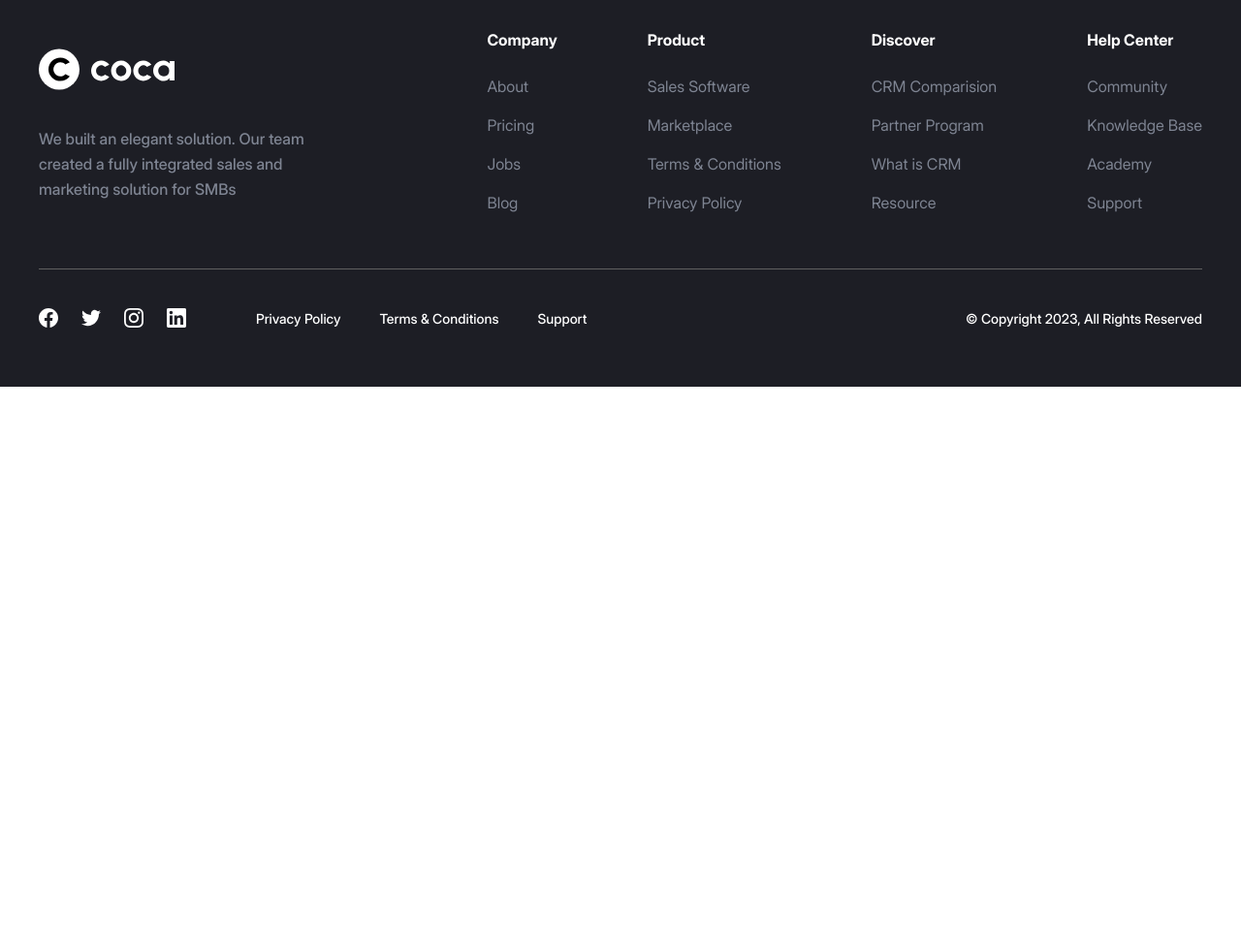
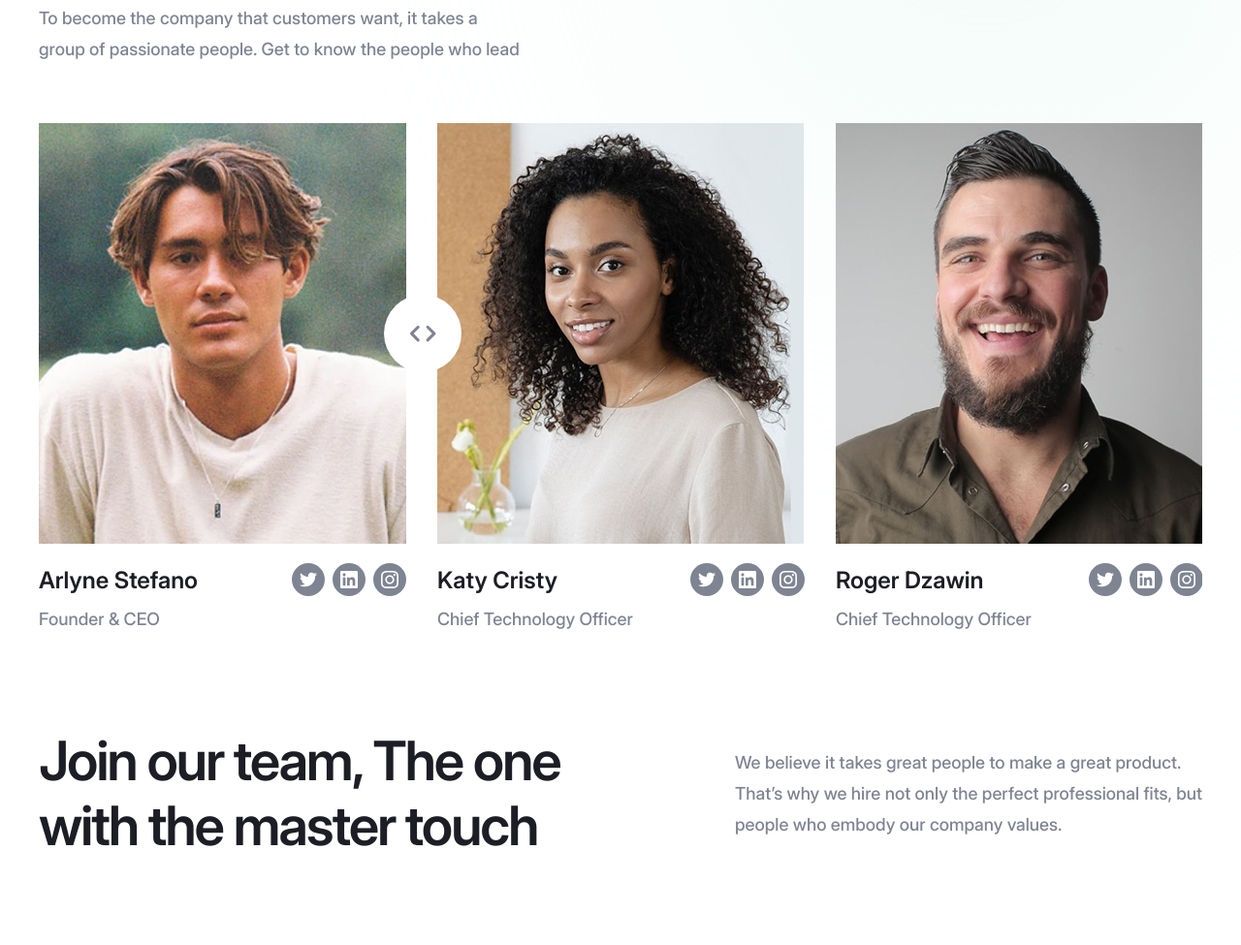
Before and after one commit to bol-web/coca, a website built with Vite: page src/about.html in a window 1280 px wide. Shown: the part 2445-3420 px from the top of the page at 97% size. Before the commit the page ends 2844 px from the top, so only its background shows below. Built offline with nearby package versions, Linux system fonts and the light colour scheme.

Commit message:
Created team section in About page

```diff
--- /dev/null
+++ b/src/html/components/about/team.html
@@ -0,0 +1,310 @@
+<section class="team">
+  <div class="container">
+    <div class="team__head">
+      <h2 class="team__head-title heading-h2">
+        Meet our team of creators, designers, and world-class problem solvers
+      </h2>
+      <p class="team__head-descr text-p-medium">
+        To become the company that customers want, it takes a group of
+        passionate people. Get to know the people who lead
+      </p>
+    </div>
+    <div class="swiper team__slider">
+      <div class="team__slider-btns">
+        <svg
+          width="27"
+          height="17"
+          viewBox="0 0 27 17"
+          fill="none"
+          xmlns="http://www.w3.org/2000/svg"
+        >
+          <path
+            d="M18.1666 1.5L24.8333 8.16667L18.1666 14.8333M8.16658 14.8333L1.49992 8.16667L8.16658 1.5"
+            stroke="#7E8492"
+            stroke-width="3"
+            stroke-linecap="round"
+            stroke-linejoin="round"
+          />
+        </svg>
+      </div>
+      <div class="swiper-wrapper">
+        <div class="swiper-slide team__member">
+          <img
+            loading="lazy"
+            class="team__member-img"
+            src="./assets/image/member-img-1.jpg"
+            alt="Team member"
+          />
+          <div class="team__member-wrapper">
+            <div class="team__member-info">
+              <h4 class="team__member-title text-p-large">Arlyne Stefano</h4>
+              <p class="team__member-position text-p-medium">Founder & CEO</p>
+            </div>
+            <div class="team__member-socials">
+              <a class="team__member-socials-link" href="#">
+                <img
+                  loading="lazy"
+                  width="18"
+                  height="18"
+                  src="./assets/icons/socials/twitter-icon.svg"
+                  alt="Twitter"
+                />
+              </a>
+              <a class="team__member-socials-link" href="#">
+                <img
+                  loading="lazy"
+                  width="18"
+                  height="18"
+                  src="./assets/icons/socials/linkedin-icon.svg"
+                  alt="LinkedIn"
+                />
+              </a>
+              <a class="team__member-socials-link" href="#">
+                <img
+                  loading="lazy"
+                  width="18"
+                  height="18"
+                  src="./assets/icons/socials/instagram-icon.svg"
+                  alt="Twitter"
+                />
+              </a>
+            </div>
+          </div>
+        </div>
+        <div class="swiper-slide team__member">
+          <img
+            loading="lazy"
+            class="team__member-img"
+            src="./assets/image/member-img-2.jpg"
+            alt="Team member"
+          />
+          <div class="team__member-wrapper">
+            <div class="team__member-info">
+              <h4 class="team__member-title text-p-large">Katy Cristy</h4>
+              <p class="team__member-position text-p-medium">
+                Chief Technology Officer
+              </p>
+            </div>
+            <div class="team__member-socials">
+              <a class="team__member-socials-link" href="#">
+                <img
+                  loading="lazy"
+                  width="18"
+                  height="18"
+                  src="./assets/icons/socials/twitter-icon.svg"
+                  alt="Twitter"
+                />
+              </a>
+              <a class="team__member-socials-link" href="#">
+                <img
+                  loading="lazy"
+                  width="18"
+                  height="18"
+                  src="./assets/icons/socials/linkedin-icon.svg"
+                  alt="LinkedIn"
+                />
+              </a>
+              <a class="team__member-socials-link" href="#">
+                <img
+                  loading="lazy"
+                  width="18"
+                  height="18"
+                  src="./assets/icons/socials/instagram-icon.svg"
+                  alt="Twitter"
+                />
+              </a>
+            </div>
+          </div>
+        </div>
+        <div class="swiper-slide team__member">
+          <img
+            loading="lazy"
+            class="team__member-img"
+            src="./assets/image/member-img-3.jpg"
+            alt="Team member"
+          />
+          <div class="team__member-wrapper">
+            <div class="team__member-info">
+              <h4 class="team__member-title text-p-large">Roger Dzawin</h4>
+              <p class="team__member-position text-p-medium">
+                Chief Technology Officer
+              </p>
+            </div>
+            <div class="team__member-socials">
+              <a class="team__member-socials-link" href="#">
+                <img
+                  loading="lazy"
+                  width="18"
+                  height="18"
+                  src="./assets/icons/socials/twitter-icon.svg"
+                  alt="Twitter"
+                />
+              </a>
+              <a class="team__member-socials-link" href="#">
+                <img
+                  loading="lazy"
+                  width="18"
+                  height="18"
+                  src="./assets/icons/socials/linkedin-icon.svg"
+                  alt="LinkedIn"
+                />
+              </a>
+              <a class="team__member-socials-link" href="#">
+                <img
+                  loading="lazy"
+                  width="18"
+                  height="18"
+                  src="./assets/icons/socials/instagram-icon.svg"
+                  alt="Twitter"
+                />
+              </a>
+            </div>
+          </div>
+        </div>
+        <div class="swiper-slide team__member">
+          <img
+            loading="lazy"
+            class="team__member-img"
+            src="./assets/image/member-img-1.jpg"
+            alt="Team member"
+          />
+          <div class="team__member-wrapper">
+            <div class="team__member-info">
+              <h4 class="team__member-title text-p-large">Arlyne Stefano</h4>
+              <p class="team__member-position text-p-medium">Founder & CEO</p>
+            </div>
+            <div class="team__member-socials">
+              <a class="team__member-socials-link" href="#">
+                <img
+                  loading="lazy"
+                  width="18"
+                  height="18"
+                  src="./assets/icons/socials/twitter-icon.svg"
+                  alt="Twitter"
+                />
+              </a>
+              <a class="team__member-socials-link" href="#">
+                <img
+                  loading="lazy"
+                  width="18"
+                  height="18"
+                  src="./assets/icons/socials/linkedin-icon.svg"
+                  alt="LinkedIn"
+                />
+              </a>
+              <a class="team__member-socials-link" href="#">
+                <img
+                  loading="lazy"
+                  width="18"
+                  height="18"
+                  src="./assets/icons/socials/instagram-icon.svg"
+                  alt="Twitter"
+                />
+              </a>
+            </div>
+          </div>
+        </div>
+        <div class="swiper-slide team__member">
+          <img
+            loading="lazy"
+            class="team__member-img"
+            src="./assets/image/member-img-2.jpg"
+            alt="Team member"
+          />
+          <div class="team__member-wrapper">
+            <div class="team__member-info">
+              <h4 class="team__member-title text-p-large">Katy Cristy</h4>
+              <p class="team__member-position text-p-medium">
+                Chief Technology Officer
+              </p>
+            </div>
+            <div class="team__member-socials">
+              <a class="team__member-socials-link" href="#">
+                <img
+                  loading="lazy"
+                  width="18"
+                  height="18"
+                  src="./assets/icons/socials/twitter-icon.svg"
+                  alt="Twitter"
+                />
+              </a>
+              <a class="team__member-socials-link" href="#">
+                <img
+                  loading="lazy"
+                  width="18"
+                  height="18"
+                  src="./assets/icons/socials/linkedin-icon.svg"
+                  alt="LinkedIn"
+                />
+              </a>
+              <a class="team__member-socials-link" href="#">
+                <img
+                  loading="lazy"
+                  width="18"
+                  height="18"
+                  src="./assets/icons/socials/instagram-icon.svg"
+                  alt="Twitter"
+                />
+              </a>
+            </div>
+          </div>
+        </div>
+        <div class="swiper-slide team__member">
+          <img
+            loading="lazy"
+            class="team__member-img"
+            src="./assets/image/member-img-3.jpg"
+            alt="Team member"
+          />
+          <div class="team__member-wrapper">
+            <div class="team__member-info">
+              <h4 class="team__member-title text-p-large">Roger Dzawin</h4>
+              <p class="team__member-position text-p-medium">
+                Chief Technology Officer
+              </p>
+            </div>
+            <div class="team__member-socials">
+              <a class="team__member-socials-link" href="#">
+                <img
+                  loading="lazy"
+                  width="18"
+                  height="18"
+                  src="./assets/icons/socials/twitter-icon.svg"
+                  alt="Twitter"
+                />
+              </a>
+              <a class="team__member-socials-link" href="#">
+                <img
+                  loading="lazy"
+                  width="18"
+                  height="18"
+                  src="./assets/icons/socials/linkedin-icon.svg"
+                  alt="LinkedIn"
+                />
+              </a>
+              <a class="team__member-socials-link" href="#">
+                <img
+                  loading="lazy"
+                  width="18"
+                  height="18"
+                  src="./assets/icons/socials/instagram-icon.svg"
+                  alt="Twitter"
+                />
+              </a>
+            </div>
+          </div>
+        </div>
+      </div>
+    </div>
+    <div class="team__join">
+      <h2 class="team__join-title heading-h2">
+        Join our team, The one with the master touch
+      </h2>
+      <p class="team__join-descr text-p-medium">
+        We believe it takes great people to make a great product. That’s why we
+        hire not only the perfect professional fits, but people who embody our
+        company values.
+      </p>
+    </div>
+  </div>
+</section>
--- a/src/js/about.js
+++ b/src/js/about.js
@@ -3,8 +3,9 @@ import '/scss/about.scss';
 // components
 import { useTheme } from './components/theme.js';
 import { useBurger } from './components/burger.js';
-import { useBrandPhilosophySlider } from './components/about/slider.js';
+import { useBrandPhilosophySlider, useTeamSlider } from './components/about/slider.js';
 
 useTheme();
 useBurger();
 useBrandPhilosophySlider();
+useTeamSlider();
--- a/src/js/components/about/slider.js
+++ b/src/js/components/about/slider.js
@@ -14,3 +14,16 @@ export const useBrandPhilosophySlider = () => {
     },
   });
 };
+
+export const useTeamSlider = () => {
+  new Swiper('.team__slider', {
+    spaceBetween: 32,
+    slidesPerView: 'auto',
+    centeredSlides: true,
+    breakpoints: {
+      993: {
+        centeredSlides: false,
+      },
+    },
+  });
+};
--- a/src/scss/about.scss
+++ b/src/scss/about.scss
@@ -7,4 +7,5 @@
 @use './components/about/hero';
 @use './components/about/brandPhilosophy';
 @use './components/about/powerful';
+@use './components/about/team';
 @use './components/footer';
--- /dev/null
+++ b/src/scss/components/about/team.scss
@@ -0,0 +1,132 @@
+@use '../../mixins/flex.scss' as *;
+@use '../../mixins/media.scss' as *;
+
+.team {
+  padding: 160px 0;
+
+  @include mobile {
+    padding: 80px 0;
+  }
+
+  &__head {
+    &-title {
+      margin-bottom: 24px;
+      max-width: 694px;
+      font-weight: 600;
+      letter-spacing: -0.04em;
+      color: var(--neutral-color-100);
+    }
+
+    &-descr {
+      margin-bottom: 60px;
+      max-width: 504px;
+      font-weight: 500;
+      line-height: 178%;
+      color: var(--neutral-color-150);
+    }
+  }
+
+  &__slider {
+    margin-bottom: 100px;
+
+    @include mobile {
+      margin-bottom: 70px;
+    }
+
+    @include small-mobile {
+        margin-bottom: 50px;
+    }
+
+    &-btns {
+      @include flex-all-center;
+      position: absolute;
+      top: 33.7%;
+      left: 33%;
+      z-index: var(--z-index-2);
+      border-radius: 50%;
+      width: 80px;
+      height: 80px;
+      background-color: #fff;
+      transform: translateX(-50%);
+
+      @include mini-desktop {
+        display: none;
+      }
+
+      @include mobile {
+        top: 2%;
+        left: 88%;
+        display: flex;
+        width: 70px;
+        height: 70px;
+      }
+    }
+  }
+
+  &__member {
+    max-width: 379px;
+
+    &-wrapper {
+      @include flex-justify-between;
+    }
+
+    &-img {
+      margin-bottom: 16px;
+    }
+
+    &-title {
+      margin-bottom: 8px;
+      font-weight: 600;
+      line-height: 150%;
+      color: var(--neutral-color-100);
+    }
+
+    &-position {
+      font-weight: 500;
+      line-height: 150%;
+      color: var(--neutral-color-150);
+    }
+
+    &-socials {
+      display: flex;
+      gap: 8px;
+
+      &-link {
+        border-radius: 50%;
+        width: 34px;
+        height: 34px;
+        background-color: var(--neutral-color-150);
+
+        @include flex-all-center;
+      }
+    }
+  }
+
+  &__join {
+    @include flex-all-between;
+
+    @include tablet {
+      gap: 24px;
+      flex-direction: column;
+      align-items: start;
+    }
+
+    &-title {
+      max-width: 626px;
+      font-weight: 600;
+      letter-spacing: -0.04em;
+      color: var(--neutral-color-100);
+    }
+
+    &-descr {
+      max-width: 482px;
+      font-weight: 500;
+      line-height: 178%;
+      color: var(--neutral-color-150);
+
+      @include mini-desktop {
+        max-width: 382px;
+      }
+    }
+  }
+}
--- a/vite.config.js
+++ b/vite.config.js
@@ -18,6 +18,7 @@ export default defineConfig({
         main: './src/index.html',
         pricing: './src/pricing.html',
         contact: './src/contact.html',
+        about: './src/about.html',
       },
     },
   },
```
Also changed, not shown: src/about.html (+1 -0 lines), src/html/components/about/brandPhilosophy.html (+6 -6 lines), src/scss/components/about/powerful.scss (+14 -1 lines), src/assets/image/member-img-1.jpg (added), src/assets/image/member-img-2.jpg (added), src/assets/image/member-img-3.jpg (added).
